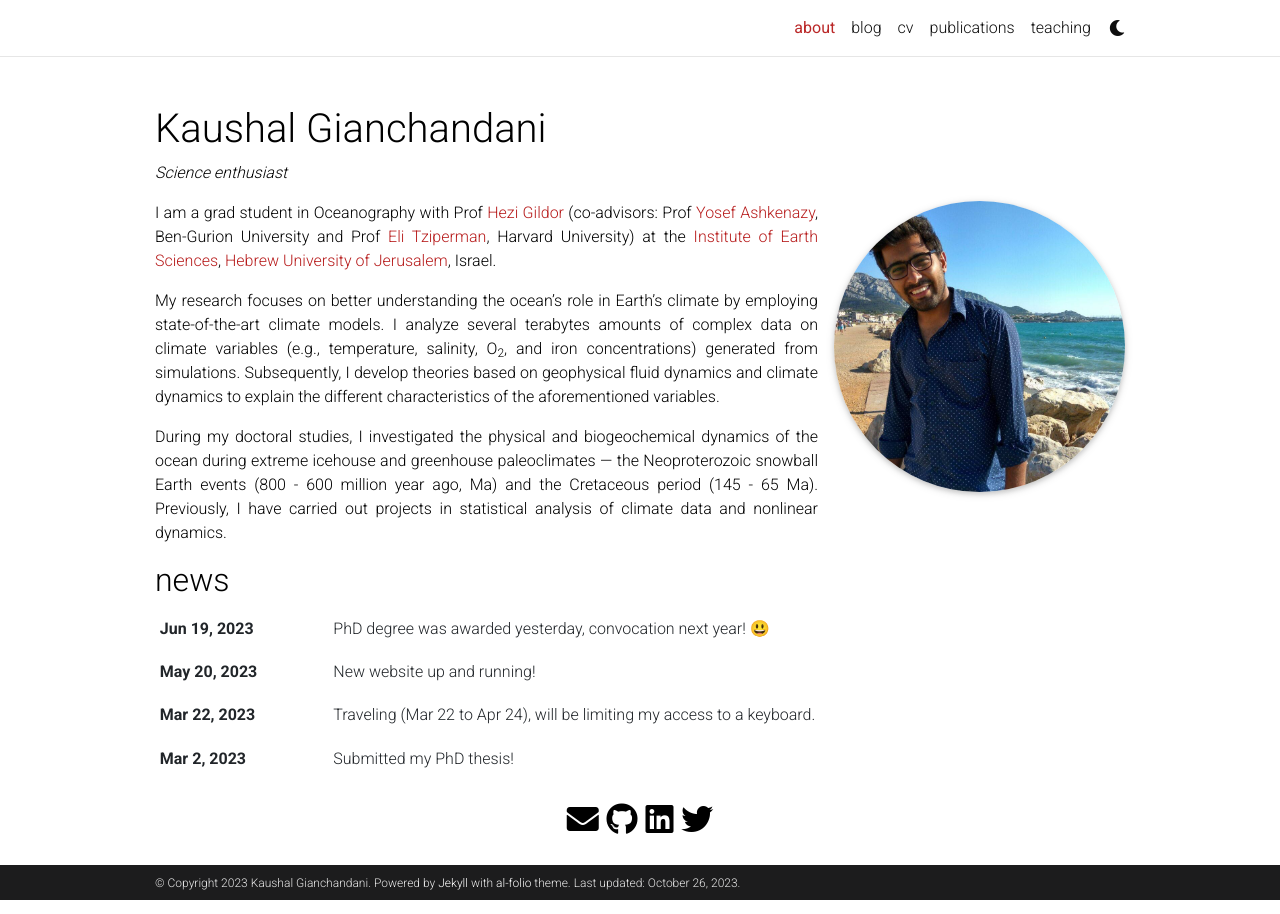
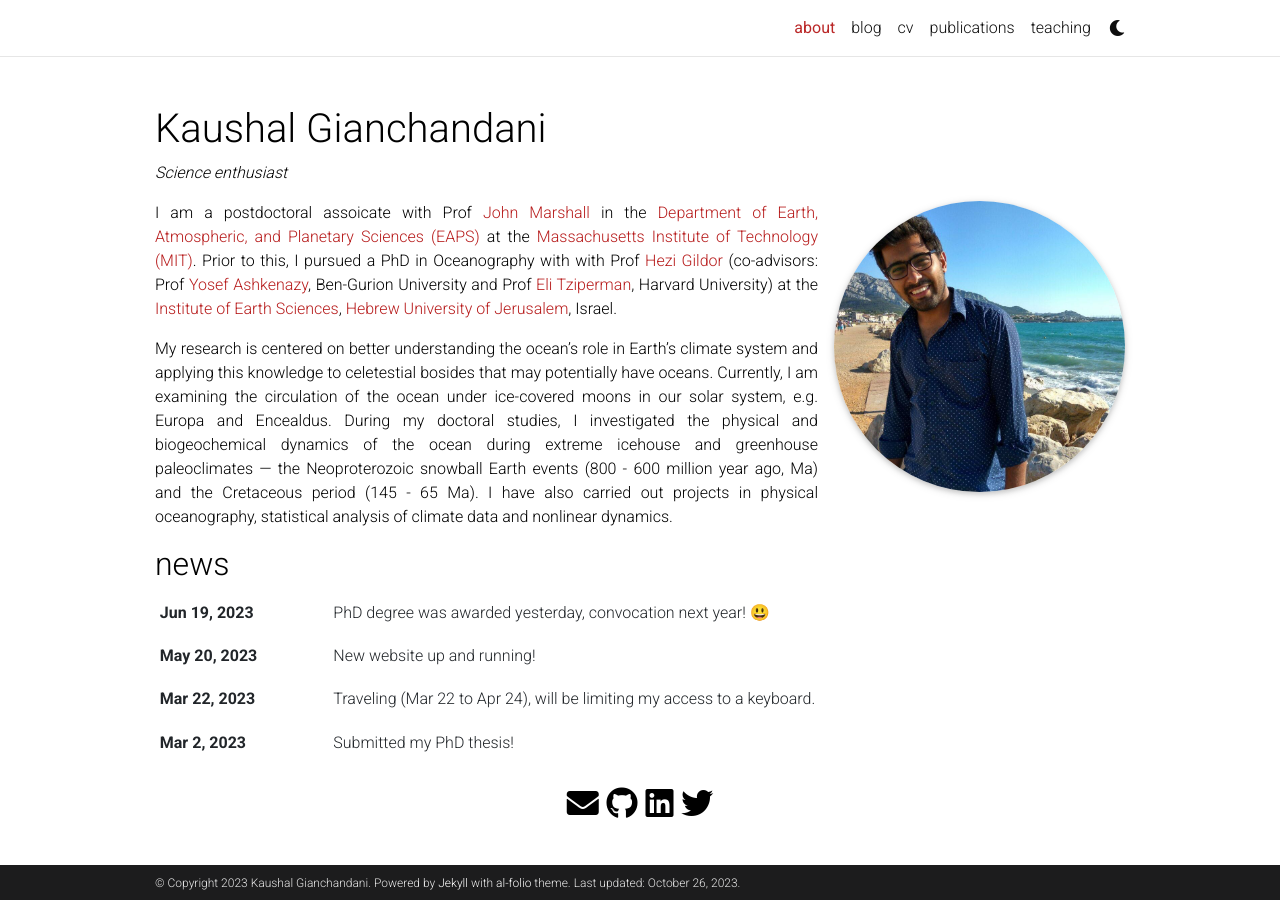
Before and after one commit to kaushalgianchandani/kaushalgianchandani.github.io, a Jekyll site: the page built from _pages/about.md, in a window 1280 px wide. Built offline with Jekyll 4.4.1, drawn with Linux system fonts in a browser that asks for light colours; full-size pictures stand in for the smaller copies a plugin makes; emoji names are drawn with the system emoji font; comment, search, counter and statistics services are not loaded; a style sheet for code colours, icons or effects is not loaded.

Commit message:
updated about section

```diff
--- a/_pages/about.md
+++ b/_pages/about.md
@@ -19,11 +19,9 @@
 social: true  # includes social icons at the bottom of the page
 ---
 
-I am a grad student in Oceanography with Prof [Hezi Gildor](http://hezigildor.es.huji.ac.il/) \(co-advisors: Prof [Yosef Ashkenazy](http://www.bgu.ac.il/~ashkena/), Ben-Gurion University and Prof [Eli Tziperman](https://www.seas.harvard.edu/climate/eli/), Harvard University\) at the [Institute of Earth Sciences](http://en.earth.huji.ac.il), [Hebrew University of Jerusalem](http://new.huji.ac.il/en), Israel.
+I am a postdoctoral assoicate with Prof [John Marshall](https://oceans.mit.edu/JohnMarshall/) in the [Department of Earth, Atmospheric, and Planetary Sciences (EAPS)](https://eapsweb.mit.edu/) at the [Massachusetts Institute of Technology (MIT)](https://web.mit.edu/). Prior to this, I pursued a PhD in Oceanography with with Prof [Hezi Gildor](http://hezigildor.es.huji.ac.il/) \(co-advisors: Prof [Yosef Ashkenazy](http://www.bgu.ac.il/~ashkena/), Ben-Gurion University and Prof [Eli Tziperman](https://www.seas.harvard.edu/climate/eli/), Harvard University\) at the [Institute of Earth Sciences](http://en.earth.huji.ac.il), [Hebrew University of Jerusalem](http://new.huji.ac.il/en), Israel.
 
-My research focuses on better understanding the ocean's role in Earth's climate by employing state-of-the-art climate models. I analyze several terabytes amounts of complex data on climate variables (e.g., temperature, salinity, O<sub>2</sub>, and iron concentrations) generated from simulations. Subsequently, I develop theories based on geophysical fluid dynamics and climate dynamics to explain the different characteristics of the aforementioned variables.
-
-During my doctoral studies, I investigated the physical and biogeochemical dynamics of the ocean during extreme icehouse and greenhouse paleoclimates --- the Neoproterozoic snowball Earth events (800 - 600 million year ago, Ma) and the Cretaceous period (145 - 65 Ma). Previously, I have carried out projects in statistical analysis of climate data and nonlinear dynamics.
+My research is centered on better understanding the ocean's role in Earth's climate system and applying this knowledge to celetestial bosides that may potentially have oceans. Currently, I am examining the circulation of the ocean under ice-covered moons in our solar system, e.g. Europa and Encealdus. During my doctoral studies, I investigated the physical and biogeochemical dynamics of the ocean during extreme icehouse and greenhouse paleoclimates --- the Neoproterozoic snowball Earth events (800 - 600 million year ago, Ma) and the Cretaceous period (145 - 65 Ma). I have also carried out projects in physical oceanography, statistical analysis of climate data and nonlinear dynamics.
 
 <!-- Put your address / P.O. box / other info right below your picture. You can also disable any of these elements by editing `profile` property of the YAML header of your `_pages/about.md`. Edit `_bibliography/papers.bib` and Jekyll will render your [publications page](/al-folio/publications/) automatically. -->
 
```
